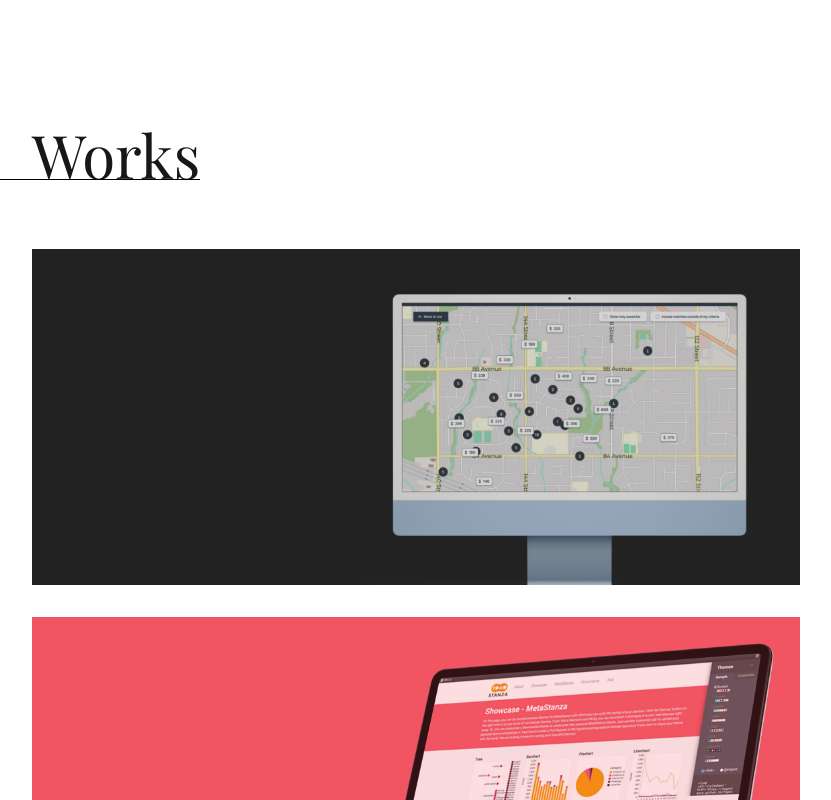
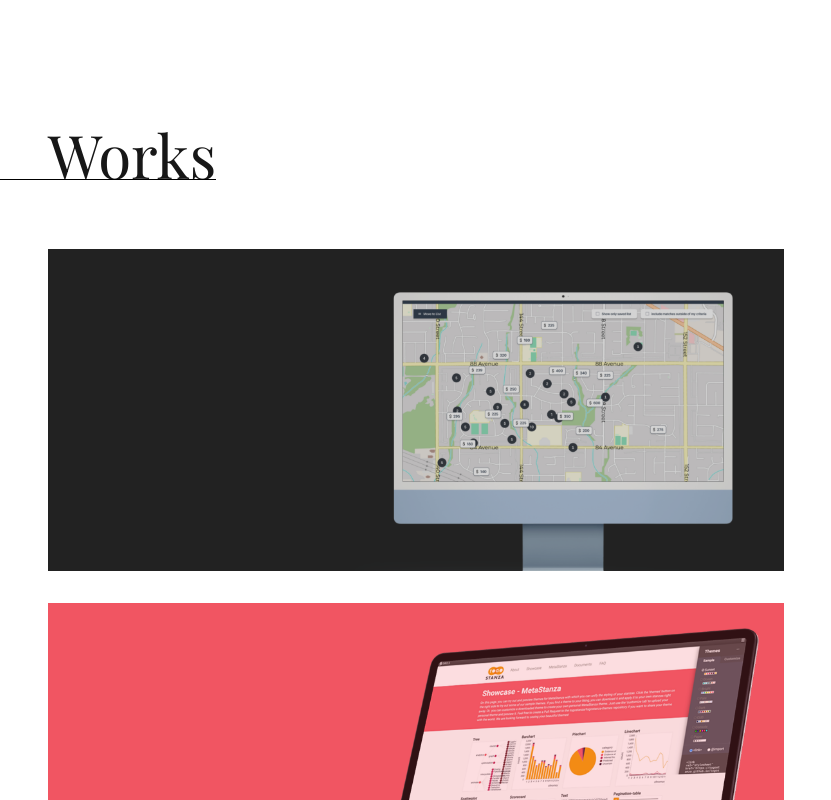
Before and after one commit to c-nakashima/chisato-portfolio, a Next.js app: page / in a window 1280 px wide. Shown: the part 520-1320 px from the top of the page, without its empty margins (224-1055 px from the left). Built offline with nearby package versions, Linux system fonts and the light colour scheme.

Commit message:
style: beautify code

```diff
--- a/components/sections/Works.tsx
+++ b/components/sections/Works.tsx
@@ -13,7 +13,7 @@ type Props = {
 
 export default function WorksSection({ featuredWorks }: Props) {
   return (
-    <section id="works" className="w-full mt-16 md:mt-24">
+    <section id="works" className="w-full mt-16 md:mt-24 px-4">
       <SectionHeading headingText="Works" />
       <WorkCardList featuredWorks={featuredWorks} />
     </section>
```
